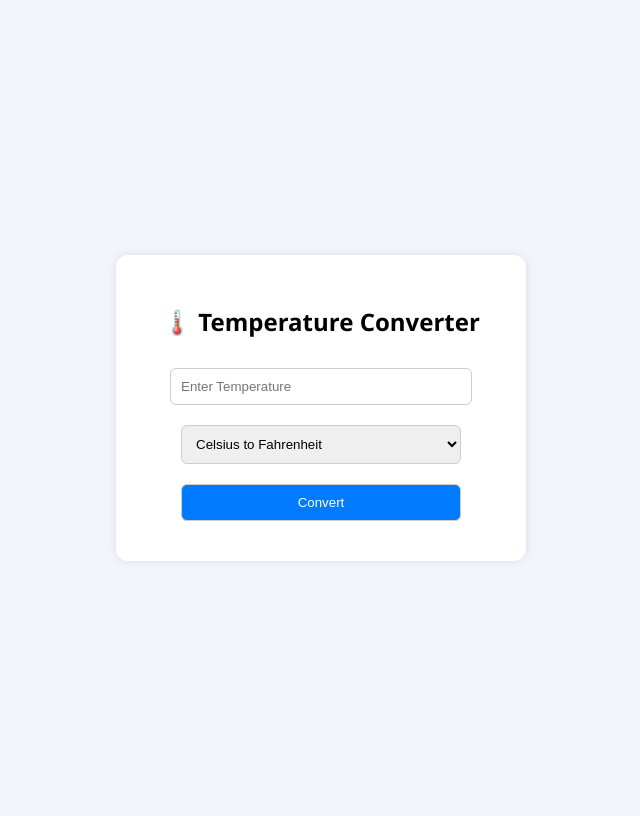
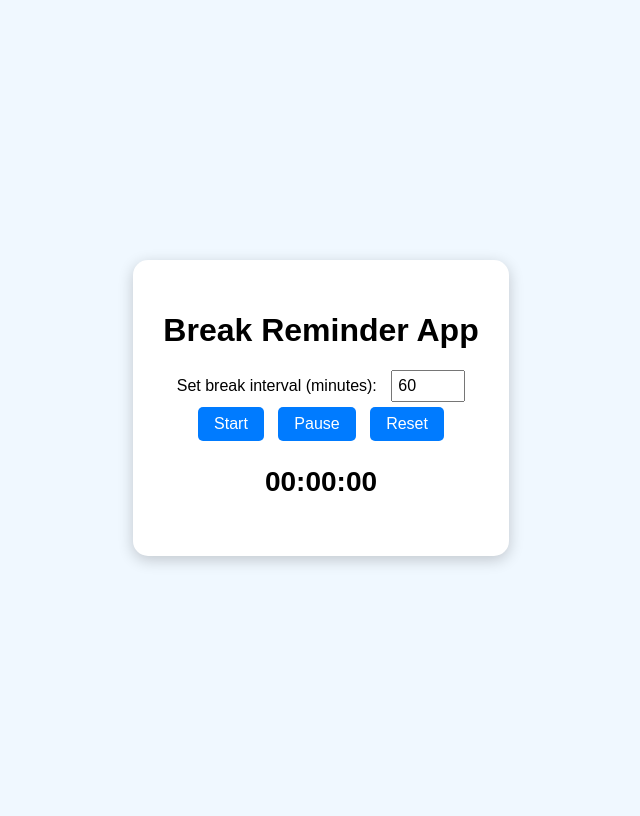
Before and after one commit to laxmiprasanna27/devproject, a Python web app: template templates/form.html in a window 1280 px wide. Shown: the whole page, without its empty margins (319-959 px from the left). Run offline with Jinja, Linux system fonts and the light colour scheme; the template is opened without the code that fills it, so the values that code supplies are empty.

Commit message:
Update form.html

```diff
--- a/templates/form.html
+++ b/templates/form.html
@@ -2,60 +2,125 @@
 <html lang="en">
 <head>
   <meta charset="UTF-8">
-  <title> welcome to Temperature Converter</title>
+  <meta name="viewport" content="width=device-width, initial-scale=1.0">
+  <title>Break Reminder</title>
   <style>
     body {
-      background: #f2f6fc;
-      font-family: 'Segoe UI', sans-serif;
+      font-family: Arial, sans-serif;
       display: flex;
       justify-content: center;
       align-items: center;
       height: 100vh;
+      background-color: #f0f8ff;
     }
+
     .container {
-      background: white;
+      text-align: center;
+      background-color: #ffffff;
       padding: 30px;
-      border-radius: 12px;
-      box-shadow: 0 0 10px rgba(0,0,0,0.1);
-      width: 350px;
-      text-align: center;
+      border-radius: 15px;
+      box-shadow: 0 4px 15px rgba(0,0,0,0.2);
     }
-    input, select, button {
-      padding: 10px;
-      margin: 10px;
-      width: 80%;
-      border-radius: 6px;
-      border: 1px solid #ccc;
+
+    input {
+      width: 60px;
+      padding: 5px;
+      font-size: 16px;
+      margin-left: 10px;
     }
+
     button {
+      padding: 8px 16px;
+      font-size: 16px;
+      margin: 5px;
+      cursor: pointer;
+      border-radius: 5px;
+      border: none;
       background-color: #007bff;
       color: white;
-      cursor: pointer;
     }
+
     button:hover {
       background-color: #0056b3;
     }
-    .result {
+
+    #timer {
+      font-size: 28px;
       margin-top: 20px;
-      font-size: 18px;
-      color: green;
+      font-weight: bold;
     }
   </style>
 </head>
 <body>
   <div class="container">
-    <h2>🌡️ Temperature Converter</h2>
-    <form method="POST" action="/convert">
-      <input type="number" name="temperature" step="any" placeholder="Enter Temperature" required>
-      <select name="scale">
-        <option value="Celsius">Celsius to Fahrenheit</option>
-        <option value="Fahrenheit">Fahrenheit to Celsius</option>
-      </select>
-      <button type="submit">Convert </button>
-    </form>
-    {% if result %}
-    <div class="result">{{ result }}</div>
-    {% endif %}
+    <h1>Break Reminder App</h1>
+    <label for="minutes">Set break interval (minutes):</label>
+    <input type="number" id="minutes" min="1" value="60">
+    <div>
+      <button id="startBtn">Start</button>
+      <button id="pauseBtn">Pause</button>
+      <button id="resetBtn">Reset</button>
+    </div>
+    <p id="timer">00:00:00</p>
   </div>
+
+  <script>
+    const startBtn = document.getElementById('startBtn');
+    const pauseBtn = document.getElementById('pauseBtn');
+    const resetBtn = document.getElementById('resetBtn');
+    const timerDisplay = document.getElementById('timer');
+    const minutesInput = document.getElementById('minutes');
+
+    let interval;
+    let totalSeconds = 0;
+    let isPaused = false;
+
+    function updateTimerDisplay() {
+      const hrs = Math.floor(totalSeconds / 3600);
+      const mins = Math.floor((totalSeconds % 3600) / 60);
+      const secs = totalSeconds % 60;
+      timerDisplay.textContent = ${hrs.toString().padStart(2,'0')}:${mins.toString().padStart(2,'0')}:${secs.toString().padStart(2,'0')};
+    }
+
+    function startTimer() {
+      if (totalSeconds === 0) {
+        const minutes = parseInt(minutesInput.value);
+        if (isNaN(minutes) || minutes < 1) {
+          alert("Please enter a valid number of minutes.");
+          return;
+        }
+        totalSeconds = minutes * 60;
+      }
+
+      if (interval) clearInterval(interval);
+
+      interval = setInterval(() => {
+        if (!isPaused) {
+          updateTimerDisplay();
+          if (totalSeconds === 0) {
+            clearInterval(interval);
+            alert("Time for a break! 🛑");
+          } else {
+            totalSeconds--;
+          }
+        }
+      }, 1000);
+    }
+
+    startBtn.addEventListener('click', () => {
+      isPaused = false;
+      startTimer();
+    });
+
+    pauseBtn.addEventListener('click', () => {
+      isPaused = true;
+    });
+
+    resetBtn.addEventListener('click', () => {
+      isPaused = true;
+      totalSeconds = parseInt(minutesInput.value) * 60 || 0;
+      updateTimerDisplay();
+    });
+  </script>
 </body>
 </html>
```
